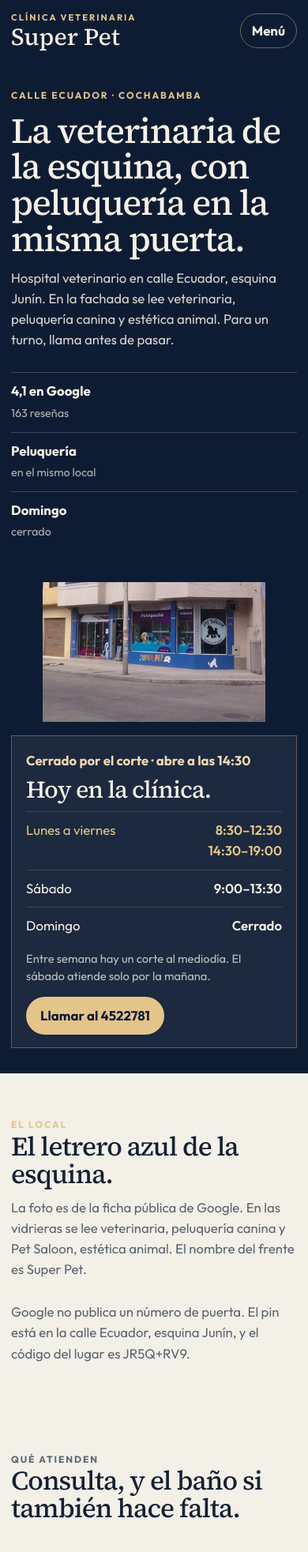
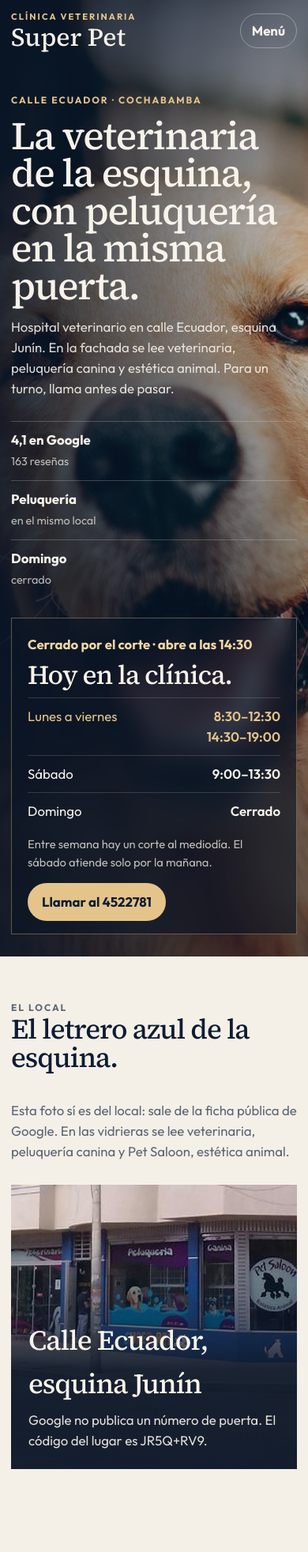
Before and after one commit to IsmaDavidAA/clinica-super-pet, a plain HTML site: page index.html in a window 390 px wide. Shown: the top 1965 px of the page at 79% size. Drawn offline with Linux system fonts and the light colour scheme.

Commit message:
Rediseñar Super Pet con un hero a pantalla completa y la fachada real del local.
Co-authored-by: Cursor <cursoragent@cursor.com>

```diff
--- a/index.html
+++ b/index.html
@@ -93,6 +93,8 @@
 
   <main id="contenido">
     <section class="hero" id="inicio">
+      <img class="hero-photo" src="assets/hero.jpg" alt="Perro en un interior, fotografía de ambiente">
+      <div class="hero-shade" aria-hidden="true"></div>
       <div class="wrap hero-grid">
         <div>
           <p class="eyebrow">Calle Ecuador · Cochabamba</p>
@@ -104,10 +106,6 @@
             <li><strong>Domingo</strong><span>cerrado</span></li>
           </ul>
         </div>
-        <div class="hero-side">
-          <figure class="shot">
-            <img src="assets/fachada.jpg" alt="Fachada de Clínica Veterinaria Super Pet, con el letrero de peluquería canina">
-          </figure>
         <aside class="board" aria-label="Horario de hoy">
           <p class="board-status" data-status>Consultando el horario…</p>
           <h2>Hoy en la clínica.</h2>
@@ -129,17 +127,24 @@
           <a class="btn btn-sand" href="tel:+59144522781">Llamar al 4522781</a>
         </aside>
       </div>
-      </div>
     </section>
 
     <section id="local">
-      <div class="wrap split">
+      <div class="wrap">
+        <div class="section-head">
           <div>
             <p class="eyebrow">El local</p>
             <h2>El letrero azul de la esquina.</h2>
-          <p class="intro">La foto es de la ficha pública de Google. En las vidrieras se lee veterinaria, peluquería canina y Pet Saloon, estética animal. El nombre del frente es Super Pet.</p>
           </div>
-        <p class="intro">Google no publica un número de puerta. El pin está en la calle Ecuador, esquina Junín, y el código del lugar es JR5Q+RV9.</p>
+          <p>Esta foto sí es del local: sale de la ficha pública de Google. En las vidrieras se lee veterinaria, peluquería canina y Pet Saloon, estética animal.</p>
+        </div>
+        <article class="facade">
+          <img src="assets/fachada.jpg" alt="Fachada de Clínica Veterinaria Super Pet, con el letrero de peluquería canina">
+          <div class="facade-copy">
+            <h3>Calle Ecuador, esquina Junín</h3>
+            <p>Google no publica un número de puerta. El código del lugar es JR5Q+RV9.</p>
+          </div>
+        </article>
       </div>
     </section>
 
@@ -154,16 +159,24 @@
         </div>
         <div class="cards">
           <article class="card">
+            <img src="assets/consulta.jpg" alt="Perro recostado, fotografía de ambiente">
+            <div class="card-copy">
               <h3>Consulta</h3>
               <p>Figura como hospital veterinario. Para una revisión, llama al 4522781 y pregunta el turno antes de llegar en el corte del mediodía.</p>
+            </div>
+          </article>
+          <article class="card card-plain">
+            <div class="card-copy">
+              <h3>Cirugía y estudios</h3>
+              <p>En avisos del mismo local hablan de cirugía, laboratorio clínico y ecografía. Lo que corresponda a tu mascota se confirma por teléfono.</p>
+            </div>
           </article>
           <article class="card">
-            <h3>Cirugía y estudios</h3>
-            <p>En avisos del mismo local hablan de cirugía, laboratorio clínico y ecografía. Lo que corresponda a tu mascota se confirma por teléfono.</p>
-          </article>
-          <article class="card">
+            <img src="assets/peluqueria.jpg" alt="Corte de pelo canino, fotografía de ambiente">
+            <div class="card-copy">
               <h3>Peluquería canina</h3>
               <p>Está pintada en la vidriera, junto a la estética animal. El corte y el baño se preguntan en el local: no hay una carta publicada.</p>
+            </div>
           </article>
         </div>
       </div>
@@ -218,7 +231,7 @@
       <p>Lunes a viernes 8:30–12:30 y 14:30–19:00<br>Sábado 9:00–13:30 · Domingo cerrado</p>
       <p><a href="tel:+59144522781">4522781</a></p>
     </div>
-    <p class="legal wrap">La foto de la fachada es de la ficha pública de Google. © <span data-year>2026</span> Clínica Veterinaria Super Pet</p>
+    <p class="legal wrap">La fachada es de la ficha pública de Google. Las demás fotos son de ambiente, con licencia de Pexels, y no son de la clínica. © <span data-year>2026</span> Clínica Veterinaria Super Pet</p>
   </footer>
   <a class="call-float" href="tel:+59144522781" aria-label="Llamar al 4522781">Llamar</a>
   <script src="script.js"></script>
--- a/styles.css
+++ b/styles.css
@@ -1,14 +1,13 @@
 :root {
-  --ink: #142033;
-  --deep: #0e1c33;
-  --navy: #16325c;
-  --paper: #f3f0e8;
-  --card: #faf7f2;
-  --line: #e3dcd0;
+  --ink: #0e1c33;
+  --deep: #0a1526;
+  --paper: #f4f0e8;
+  --card: #fbf8f3;
+  --line: #e3ddd2;
   --sand: #e4c48a;
   --sand-deep: #c9a56a;
-  --muted: #5c6570;
-  --cream: #f6f1e8;
+  --muted: #5c6573;
+  --cream: #f7f3ea;
   --max: 1180px;
 }
 
@@ -59,7 +58,11 @@ button { font: inherit; }
   min-height: 78px;
 }
 
-.brand { margin-right: auto; color: inherit; text-decoration: none; }
+.brand {
+  margin-right: auto;
+  color: inherit;
+  text-decoration: none;
+}
 .brand-kicker {
   display: block;
   color: var(--sand);
@@ -70,18 +73,22 @@ button { font: inherit; }
 }
 .brand-name {
   font-family: "Source Serif 4", serif;
-  font-size: 1.9rem;
-  font-weight: 500;
+  font-size: 2rem;
   line-height: 1;
 }
 
 .nav { display: flex; gap: 20px; }
-.nav a { color: inherit; text-decoration: none; font-weight: 600; font-size: 0.95rem; }
+.nav a {
+  color: inherit;
+  text-decoration: none;
+  font-weight: 600;
+  font-size: 0.95rem;
+}
 .nav a:hover { color: var(--sand); }
 
 .nav-toggle {
   display: none;
-  border: 1px solid rgba(246, 241, 232, 0.35);
+  border: 1px solid rgba(247, 243, 234, 0.35);
   background: transparent;
   color: inherit;
   border-radius: 999px;
@@ -101,22 +108,40 @@ button { font: inherit; }
   font-weight: 700;
   cursor: pointer;
 }
-.btn-sand { background: var(--sand); color: var(--deep); }
+.btn-sand { background: var(--sand); color: var(--ink); }
 .btn-sand:hover { background: var(--sand-deep); }
 
 .hero {
+  position: relative;
   min-height: 100svh;
-  background: var(--deep);
   color: var(--cream);
   display: flex;
-  align-items: center;
+  align-items: flex-end;
+  overflow: hidden;
+}
+.hero-photo {
+  position: absolute;
+  inset: 0;
+  width: 100%;
+  height: 100%;
+  object-fit: cover;
+  object-position: 62% center;
+}
+.hero-shade {
+  position: absolute;
+  inset: 0;
+  background:
+    linear-gradient(90deg, rgba(10, 21, 38, 0.88) 0%, rgba(10, 21, 38, 0.55) 48%, rgba(10, 21, 38, 0.18) 100%),
+    linear-gradient(180deg, rgba(10, 21, 38, 0.55), transparent 24%, rgba(10, 21, 38, 0.45));
 }
 .hero-grid {
+  position: relative;
+  z-index: 1;
   display: grid;
-  grid-template-columns: 1.05fr 0.95fr;
+  grid-template-columns: 1.15fr 0.85fr;
   gap: 36px;
-  align-items: center;
-  padding: 108px 0 48px;
+  align-items: end;
+  padding: 130px 0 48px;
 }
 
 .eyebrow {
@@ -135,15 +160,15 @@ h1, h2, h3 {
 }
 h1 {
   margin: 0 0 14px;
-  font-size: clamp(2.8rem, 5vw, 4.6rem);
-  line-height: 1.02;
+  font-size: clamp(3.1rem, 5.6vw, 5.2rem);
+  line-height: 0.96;
 }
 h2 {
   margin: 0 0 12px;
-  font-size: clamp(2.1rem, 3.6vw, 3.2rem);
-  line-height: 1.05;
+  font-size: clamp(2.2rem, 4vw, 3.4rem);
+  line-height: 1.02;
 }
-.lead { margin: 0; max-width: 38ch; color: rgba(246, 241, 232, 0.86); }
+.lead { margin: 0; max-width: 40ch; color: rgba(247, 243, 234, 0.88); }
 .intro, .section-head p { color: var(--muted); }
 
 .facts {
@@ -154,66 +179,123 @@ h2 {
   margin: 28px 0 0;
   padding: 0;
 }
-.facts li { border-top: 1px solid rgba(246, 241, 232, 0.2); padding-top: 10px; }
+.facts li { border-top: 1px solid rgba(247, 243, 234, 0.22); padding-top: 10px; }
 .facts strong { display: block; }
-.facts span { color: rgba(246, 241, 232, 0.7); font-size: 0.9rem; }
+.facts span { color: rgba(247, 243, 234, 0.72); font-size: 0.9rem; }
 
-.shot img {
-  width: 100%;
-  height: auto;
-  aspect-ratio: 16 / 10;
-  object-fit: cover;
-  object-position: center 38%;
+.board {
+  background: rgba(10, 21, 38, 0.62);
+  border: 1px solid rgba(228, 196, 138, 0.38);
+  backdrop-filter: blur(12px);
+  padding: 20px 20px 16px;
 }
-.board {
-  margin-top: 14px;
-  background: rgba(246, 241, 232, 0.06);
-  border: 1px solid rgba(228, 196, 138, 0.35);
-  padding: 18px 18px 16px;
+.board-status {
+  margin: 0 0 8px;
+  color: var(--sand);
+  font-weight: 700;
 }
-.board-status { margin: 0 0 8px; color: var(--sand); font-weight: 700; }
-.board-status[data-open="false"] { color: #f0d7b0; }
-.board h2 { font-size: 1.9rem; }
+.board-status[data-open="false"] { color: #f0d7a4; }
+.board h2 { font-size: 2.1rem; }
 .hours { list-style: none; margin: 0; padding: 0; }
 .hours li {
   display: flex;
   justify-content: space-between;
   gap: 16px;
   padding: 10px 0;
-  border-top: 1px solid rgba(246, 241, 232, 0.14);
+  border-top: 1px solid rgba(247, 243, 234, 0.16);
 }
 .hours strong { text-align: right; font-weight: 600; }
 .hours .is-today span,
 .hours .is-today strong { color: var(--sand); }
-.board-note { margin: 8px 0 14px; color: rgba(246, 241, 232, 0.75); font-size: 0.92rem; }
+.board-note {
+  margin: 8px 0 14px;
+  color: rgba(247, 243, 234, 0.75);
+  font-size: 0.92rem;
+}
 
 section { padding: 84px 0; scroll-margin-top: 110px; }
 .hero { padding: 0; }
 
-.split, .section-head, .hours-grid, .visit-grid {
+.section-head {
   display: grid;
-  grid-template-columns: 1.1fr 0.9fr;
-  gap: 28px;
+  grid-template-columns: 1.15fr 0.85fr;
+  gap: 24px;
   align-items: end;
+  margin-bottom: 28px;
 }
-.split p, .section-head p { margin: 0; }
+.section-head p { margin: 0; }
+
+.facade {
+  position: relative;
+  min-height: 520px;
+  overflow: hidden;
+  color: var(--cream);
+}
+.facade img {
+  position: absolute;
+  inset: 0;
+  width: 100%;
+  height: 100%;
+  object-fit: cover;
+  object-position: center 42%;
+}
+.facade-copy {
+  position: absolute;
+  inset: auto 0 0 0;
+  padding: 90px 22px 22px;
+  background: linear-gradient(transparent, rgba(10, 21, 38, 0.9) 55%);
+}
+.facade h3 { font-size: 2.2rem; margin-bottom: 6px; }
+.facade p { margin: 0; max-width: 42ch; color: rgba(247, 243, 234, 0.9); }
 
 .cards {
   display: grid;
   grid-template-columns: repeat(3, 1fr);
   gap: 14px;
-  margin-top: 28px;
 }
 .card {
-  background: var(--card);
-  border: 1px solid var(--line);
-  padding: 22px 20px 18px;
+  position: relative;
+  min-height: 460px;
+  overflow: hidden;
+  color: var(--cream);
+  background: var(--deep);
 }
-.card h3 { font-size: 1.8rem; margin-bottom: 8px; }
-.card p { margin: 0; color: var(--muted); }
+.card img {
+  position: absolute;
+  inset: 0;
+  width: 100%;
+  height: 100%;
+  object-fit: cover;
+}
+.card-copy {
+  position: absolute;
+  inset: auto 0 0 0;
+  padding: 110px 18px 18px;
+  background: linear-gradient(transparent, rgba(10, 21, 38, 0.94) 46%);
+}
+.card-plain {
+  display: flex;
+  align-items: flex-end;
+  background:
+    radial-gradient(circle at 20% 0%, rgba(228, 196, 138, 0.22), transparent 42%),
+    var(--deep);
+}
+.card-plain .card-copy {
+  position: static;
+  background: none;
+  padding: 28px 22px;
+}
+.card h3 { font-size: 2.15rem; margin-bottom: 6px; }
+.card p { margin: 0; color: rgba(247, 243, 234, 0.9); }
 
 .hours-band { background: var(--deep); color: var(--cream); }
-.hours-band .intro { color: rgba(246, 241, 232, 0.78); }
+.hours-grid, .visit-grid {
+  display: grid;
+  grid-template-columns: 0.9fr 1.1fr;
+  gap: 32px;
+  align-items: start;
+}
+.hours-band .intro { color: rgba(247, 243, 234, 0.78); }
 .hours-band .eyebrow { color: var(--sand); }
 .steps {
   list-style: none;
@@ -223,12 +305,12 @@ section { padding: 84px 0; scroll-margin-top: 110px; }
   gap: 12px;
 }
 .steps li {
-  background: rgba(246, 241, 232, 0.06);
-  border: 1px solid rgba(246, 241, 232, 0.12);
+  background: rgba(247, 243, 234, 0.06);
+  border: 1px solid rgba(247, 243, 234, 0.12);
   padding: 16px 18px;
 }
 .steps strong { display: block; }
-.steps span { color: rgba(246, 241, 232, 0.75); }
+.steps span { color: rgba(247, 243, 234, 0.75); }
 
 .contact { list-style: none; margin: 18px 0 0; padding: 0; }
 .contact a {
@@ -240,11 +322,11 @@ section { padding: 84px 0; scroll-margin-top: 110px; }
   border-top: 1px solid var(--line);
 }
 .contact span { font-weight: 500; color: var(--muted); }
-.map { width: 100%; min-height: 420px; border: 0; background: #e3dcd0; }
+.map { width: 100%; min-height: 420px; border: 0; background: #d9e0ea; }
 
 .footer {
-  background: #0a1424;
-  color: rgba(246, 241, 232, 0.74);
+  background: #08101c;
+  color: rgba(247, 243, 234, 0.74);
   padding: 36px 0 28px;
 }
 .footer-grid {
@@ -256,10 +338,14 @@ section { padding: 84px 0; scroll-margin-top: 110px; }
   margin: 0 0 6px;
   color: white;
   font-family: "Source Serif 4", serif;
-  font-size: 1.7rem;
+  font-size: 1.6rem;
 }
 .footer a { color: var(--sand); }
-.legal { margin: 22px auto 0; color: rgba(246, 241, 232, 0.55); font-size: 0.9rem; }
+.legal {
+  margin: 22px auto 0;
+  color: rgba(247, 243, 234, 0.55);
+  font-size: 0.9rem;
+}
 
 .call-float {
   display: none;
@@ -272,21 +358,20 @@ section { padding: 84px 0; scroll-margin-top: 110px; }
   padding: 0 16px;
   border-radius: 999px;
   background: var(--sand);
-  color: var(--deep);
+  color: var(--ink);
   place-items: center;
   text-decoration: none;
   font-weight: 700;
-  box-shadow: 0 12px 28px rgba(14, 28, 51, 0.28);
+  box-shadow: 0 12px 28px rgba(10, 21, 38, 0.28);
 }
 
 :focus-visible { outline: 3px solid rgba(228, 196, 138, 0.7); outline-offset: 3px; }
 
 @media (max-width: 980px) {
-  .hero-grid, .split, .section-head, .cards, .hours-grid, .visit-grid, .footer-grid {
+  .hero-grid, .section-head, .cards, .hours-grid, .visit-grid, .footer-grid {
     grid-template-columns: 1fr;
   }
   .facts { grid-template-columns: 1fr; }
-  .shot img { aspect-ratio: 16 / 10; height: auto; }
 }
 
 @media (max-width: 860px) {
@@ -299,20 +384,21 @@ section { padding: 84px 0; scroll-margin-top: 110px; }
     left: 0;
     right: 0;
     top: 100%;
-    background: #0e1c33;
+    background: #0a1526;
     padding: 8px 20px 16px;
     flex-direction: column;
   }
   .nav.is-open { display: flex; }
-  .nav a { padding: 14px 0; border-top: 1px solid rgba(246, 241, 232, 0.12); }
+  .nav a { padding: 14px 0; border-top: 1px solid rgba(247, 243, 234, 0.12); }
   .call-float.is-visible { display: grid; }
   .footer { padding-bottom: 96px; }
 }
 
 @media (max-width: 640px) {
   .wrap { width: min(var(--max), calc(100% - 28px)); }
-  .hero-grid { padding: 112px 0 32px; }
+  .hero-grid { padding: 118px 0 28px; }
   section { padding: 56px 0; }
+  .card, .facade { min-height: 360px; }
 }
 
 @media (prefers-reduced-motion: reduce) { html { scroll-behavior: auto; } }
```
Also changed, not shown: assets/consulta.jpg (added), assets/hero.jpg (added), assets/peluqueria.jpg (added). Lines whose indentation alone changed are shown as unchanged.
